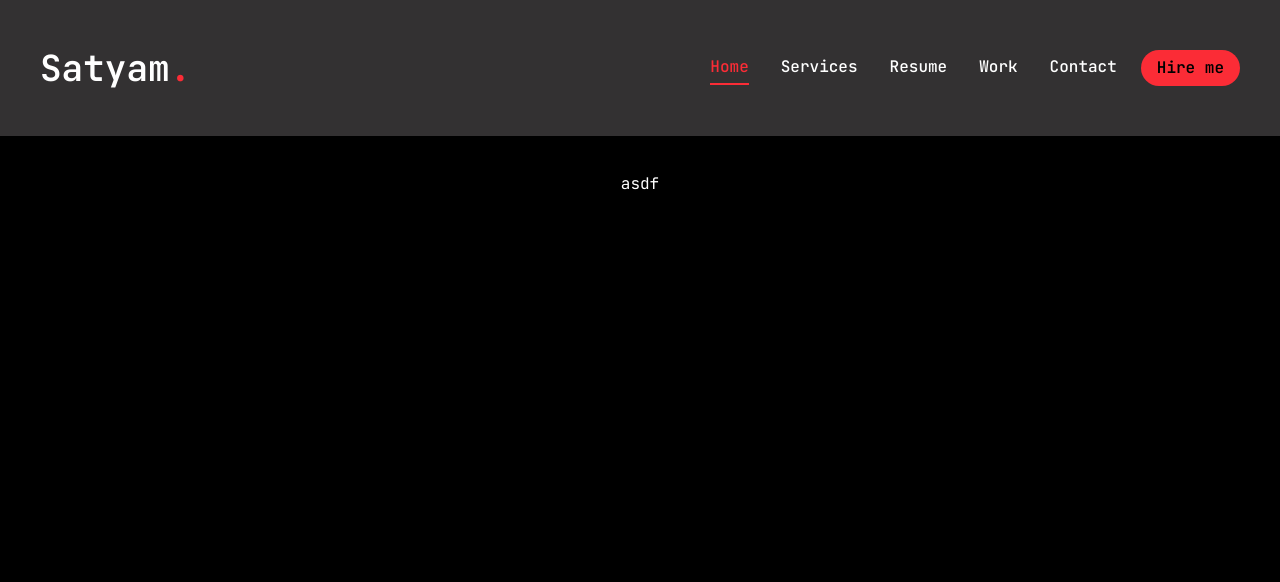
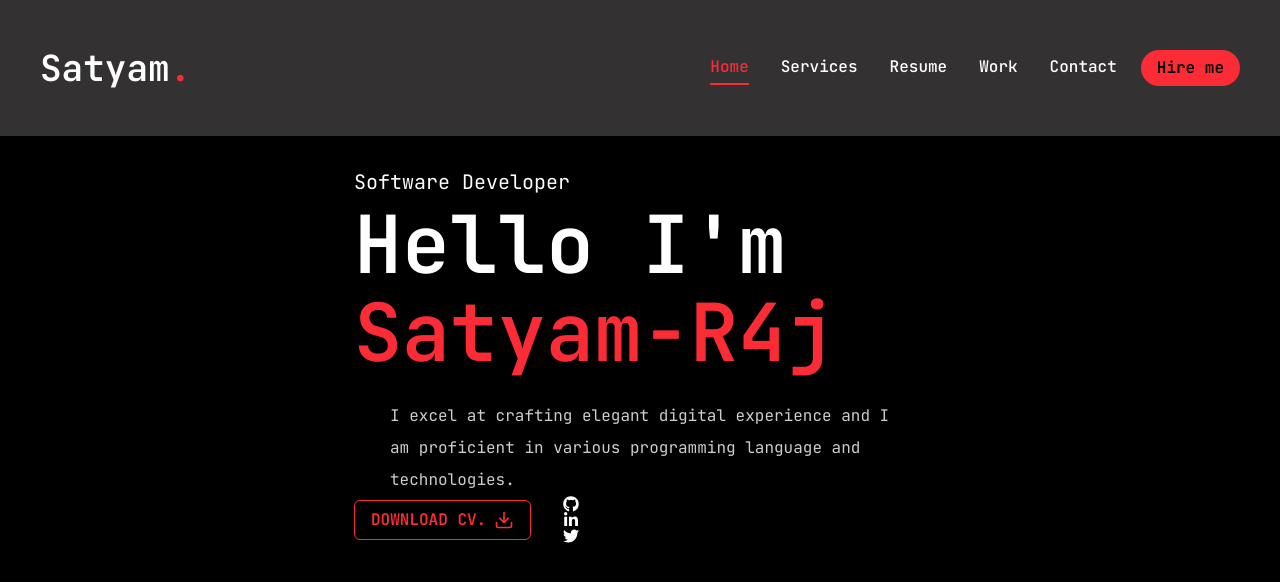
Before and after one commit to Satyam-R4j/my-portfolio-nextjs, a Next.js app: page / in a window 1280 px wide. Shown: the top 582 px of the page. Built offline with nearby package versions, Linux system fonts and the light colour scheme.

Commit message:
Working on home page

```diff
--- a/app/globals.css
+++ b/app/globals.css
@@ -5,4 +5,18 @@
   body {
     @apply font-mono leading-loose;
   }
+
+  .h1{
+    @apply text-[48px] xl:text-[80px] leading-[1.1] font-semibold
+  }
+
+  .h2{
+    @apply text-[36px] xl:text-[48px] leading-[1.1] font-semibold
+  }
+
+  .h3{
+    @apply text-[20px] xl:text-[24px] leading-[1.1] font-semibold
+  }
+
+
 }
--- a/app/page.jsx
+++ b/app/page.jsx
@@ -1,18 +1,37 @@
-import {Button} from "@/components/ui/button";
-import {FiDownload} from "react-icons/fi";
-
-
-
+import { Button } from "@/components/ui/button";
+import Social from "@/components/ui/Socials";
+import { FiDownload } from "react-icons/fi";
 
 export default function Home() {
     return (
         <section className="h-full">
             <div className="container mx-auto h-full">
                 <div className="flex flex-col xl:flex-col items-center justify-between xl:pt-8 xl:pb-24">
-        <div className="text-center ">asdf</div>
+                    <div className="text-center xl:text-left">
+                        <span className="text-xl">Software Developer</span>
+                        <h1 className="h1 mb-6">
+                            Hello I'm <br />{" "}
+                            <span className="text-red-500">Satyam-R4j</span>
+                        </h1>
+                        <p className="max-w-[500px] mx-9 text-white/80">
+                            I excel at crafting elegant digital experience and I
+                            am proficient in various programming language and
+                            technologies.
+                        </p>
+                        <div className="flex flex-col xl:flex-row items-center gap-8">
+                            <Button
+                                variant="outline"
+                                size="lg"
+                                className="uppercase flex items-center gap-2"
+                            >
+                                <span>Download CV.</span>
+                                <FiDownload className="text-xl"></FiDownload>
+                            </Button>
+                            <div className="mb-8 xl:mb-0"><Social/></div>
                         </div>
                     </div>
-
+                </div>
+            </div>
         </section>
     );
 }
--- /dev/null
+++ b/components/ui/Socials.jsx
@@ -0,0 +1,22 @@
+import Link from "next/link";
+import { FaGithub, FaLinkedinIn, FaTwitter } from "react-icons/fa";
+
+const socials = [
+    { icon: <FaGithub />, path: "" },
+    { icon: <FaLinkedinIn />, path: "" },
+    { icon: <FaTwitter />, path: "" },
+];
+
+const Social = ({ containerStyles, iconsStyles }) => {
+    return <div className={containerStyles}>
+            {socials.map((item, index)=>{
+                return (
+                    <Link key={index} href={item.path} className={iconsStyles} >
+                        {item.icon}
+                    </Link>
+                )
+            })}
+    </div>;
+};
+
+export default Social;
```
Lines whose indentation alone changed are shown as unchanged.
